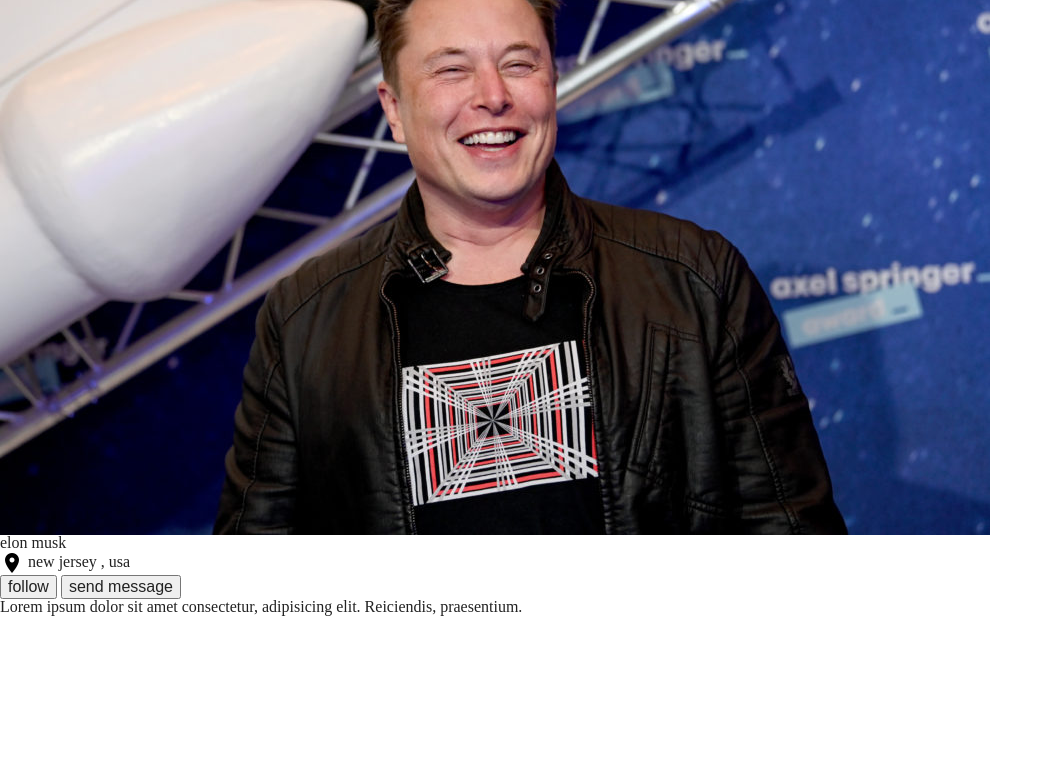
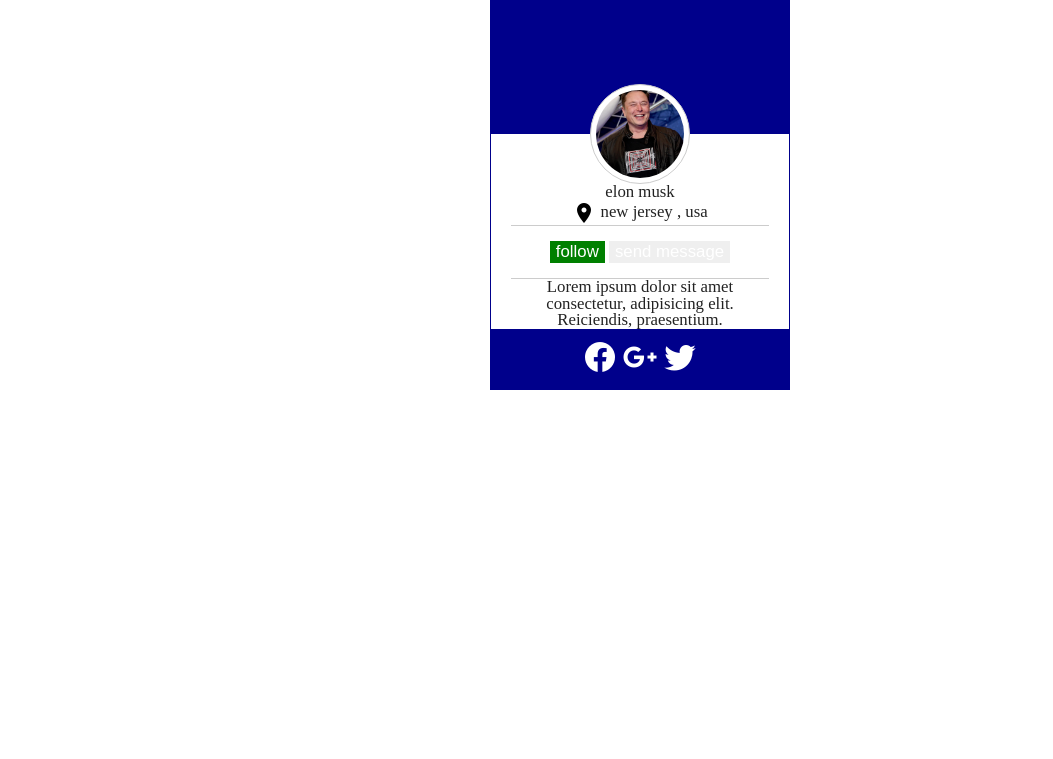
Before and after one commit to Yaroslav-Maneliuk/practic_11_04, a plain HTML site: page index.html in a window 1280 px wide. Shown: the part 41-800 px from the top of the page, without its empty margins (0-1053 px from the left). Drawn offline with Linux system fonts and the light colour scheme.

Commit message:
Add style.css

```diff
--- a/assets/css/style.css
+++ b/assets/css/style.css
@@ -1,3 +1,71 @@
-.card-container{
+*{
+  box-sizing: border-box;
+}
+.cards-container{
+  text-align: center;
+  font-size: 24px;
+}
 
+.card-wrapper{
+  --img-size:100px;
+  --main-bg-color: darkblue;
+  display: inline-block;
+  min-width: calc(var(--img-size)*2);
+  width: 100%;
+  max-width: calc(var(--img-size)*3);
+  border: 1px solid var(--main-bg-color);
+  font-size: 0.7em;
 }
+.bg-header{
+  height: calc(var(--img-size)*1.5);
+  background-color: var(--main-bg-color);;
+}
+.card-content{
+  padding: 0 20px;
+}
+
+.photo-profile{
+  width: var(--img-size);
+  height: var(--img-size);
+  padding: 5px;
+  border: 1px solid #cccccc;
+  border-radius: 50%;
+  margin-top: calc(var(--img-size)*-0.5);
+  object-fit: cover;
+  object-position: top center;
+  background-color:#ffffff;
+}
+.btn-container{
+  border-top: 1px solid #cccccc;
+  border-bottom: 1px solid #cccccc;
+  padding: 15px 0;
+}
+.btn{
+  cursor: pointer;
+  border: none;
+  color: white;
+}
+.follow{
+  background-color:green;
+}
+.card-footer{
+  background-color: var(--main-bg-color);
+  padding: 10px;
+}
+.link-social{
+  display: block;
+  width: 36px;
+  height: 36px;
+}
+.card-item-socail{
+  display: inline-block;
+}
+.icon-fb{
+  background-image: url(./../icons/facebook.png);
+}
+.icon-google{
+  background-image: url(./../icons/google-plus.png);
+}
+.icon-twitter{
+  background-image: url(./../icons/twitter.png);
+}
--- a/index.html
+++ b/index.html
@@ -2,12 +2,13 @@
 <html lang="en">
 <head>
   <meta charset="UTF-8">
+  <meta name="viewport" content="width=device-width, initial-scale=1.0">
   <title>users list</title>
   <link rel="stylesheet" href="./assets/css/reset.css">
   <link rel="stylesheet" href="./assets/css/style.css">
 </head>
 <body>
-  <section class="card-container">
+  <section class="cards-container">
     <h1 class="title-container">users list</h1>
     <article class="card-wrapper">
       <div class="bg-header"></div>
@@ -22,16 +23,16 @@
           <span class="uppercase">usa</span>
         </address>
         <div class="btn-container">
-          <button class="btn capitalize">follow</button>
+          <button class="btn capitalize follow">follow</button>
           <button class="btn capitalize">send message</button>
         </div>
         <p class="description-profile">Lorem ipsum dolor sit amet consectetur, adipisicing elit. Reiciendis, praesentium.</p>
       </section>
       <footer class="card-footer">
         <ul class="card-list-socail">
-          <li class="card-item-socail"><a href="#" target="_blank" class="icon-fb"></a></li>
-          <li class="card-item-socail"><a href="#" target="_blank" class="icon-google"></a></li>
-          <li class="card-item-socail"><a href="#" target="_blank" class="icon-twitter"></a></li>
+          <li class="card-item-socail"><a href="#" target="_blank" class="icon-fb link-social"></a></li>
+          <li class="card-item-socail"><a href="#" target="_blank" class="icon-google link-social"></a></li>
+          <li class="card-item-socail"><a href="#" target="_blank" class="icon-twitter link-social"></a></li>
         </ul>
       </footer>
     </article>
```
